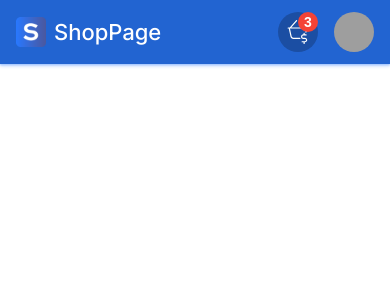
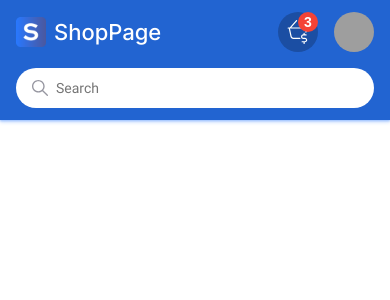
Before and after one commit to Alexandra789/ecommerce-website-vue, a Vue app: page / in a window 390 px wide. Shown: the top 300 px of the page. Built offline with nearby package versions, Linux system fonts and the light colour scheme; grey boxes are pictures that could not be loaded.

Commit message:
fix adaptive header block

```diff
--- a/src/components/header/Header.vue
+++ b/src/components/header/Header.vue
@@ -6,10 +6,11 @@
     </a>
     <HeaderNavigation :menuItems="menuItems"/>
     <div class="user-information">
-      <HeaderSearchPanel/>
+      <HeaderSearchPanel v-if="widthWindow>536"/>
       <HeaderBasketProducts/>
       <HeaderUserProfile/>
     </div>
+    <HeaderSearchPanel v-if="widthWindow<=536"/>
   </div>
 </template>
 
@@ -30,7 +31,17 @@ export default {
         {id: 3, title: 'Shoes'},
         {id: 4, title: 'Accessories'},
         {id: 5, title: 'More'},
-      ]
+      ],
+      widthWindow: window.innerWidth,
+    }
+  },
+  mounted() {
+    window.onresize = () => {
+      return (() => {
+        window.screenWidth = window.innerWidth;
+        this.widthWindow = window.screenWidth;
+        this.widthWindow === 535 ? this.myFlexWrap = 'wrap' : this.myFlexWrap = 'none';
+      })()
     }
   }
 }
@@ -46,6 +57,9 @@ export default {
   padding: 12px 16px;
   background: $blue_color_background_header;
   box-shadow: 0 1px 2px #9dc2ff, 0 2px 4px #c4daff;
+  @media all and (max-width: 536px) {
+    flex-wrap: wrap;
+  }
 
   .logo {
     display: flex;
@@ -87,7 +101,11 @@ export default {
     justify-content: space-between;
     max-width: 310px;
     width: 100%;
-    @media all and (max-width: 992px) {
+    @media all and (max-width: 536px) {
+      max-width: 100px;
+      justify-content: flex-end;
+    }
+    @media (min-width: 537px) and (max-width: 992px) {
       max-width: 450px;
       justify-content: flex-end;
     }
--- a/src/components/header/HeaderSearchPanel.vue
+++ b/src/components/header/HeaderSearchPanel.vue
@@ -30,8 +30,8 @@ export default {
     blurSearchInput() {
       this.$refs.searchPanel.classList.remove('focused');
       this.placeholder = 'Search';
-    }
-  }
+    },
+  },
 }
 </script>
 
@@ -45,15 +45,20 @@ export default {
   @media (min-width: 669px) and (max-width: 992px) {
     width: 75%;
   }
-  @media (min-width: 534px) and (max-width: 668px) {
+  @media (min-width: 536px) and (max-width: 668px) {
     width: 65%;
   }
-  @media (min-width: 450px) and (max-width: 533px) {
-    width: 50%;
+  @media all and (max-width: 536px) {
+    width: 100%;
+    margin-top: 16px;
+    margin-right: 0;
   }
-  @media (max-width: 450px) {
-    display: none;
-  }
+  //@media (min-width: 450px) and (max-width: 533px) {
+  //  width: 50%;
+  //}
+  //@media (max-width: 450px) {
+  //  display: none;
+  //}
 
 
   &:hover {
```
